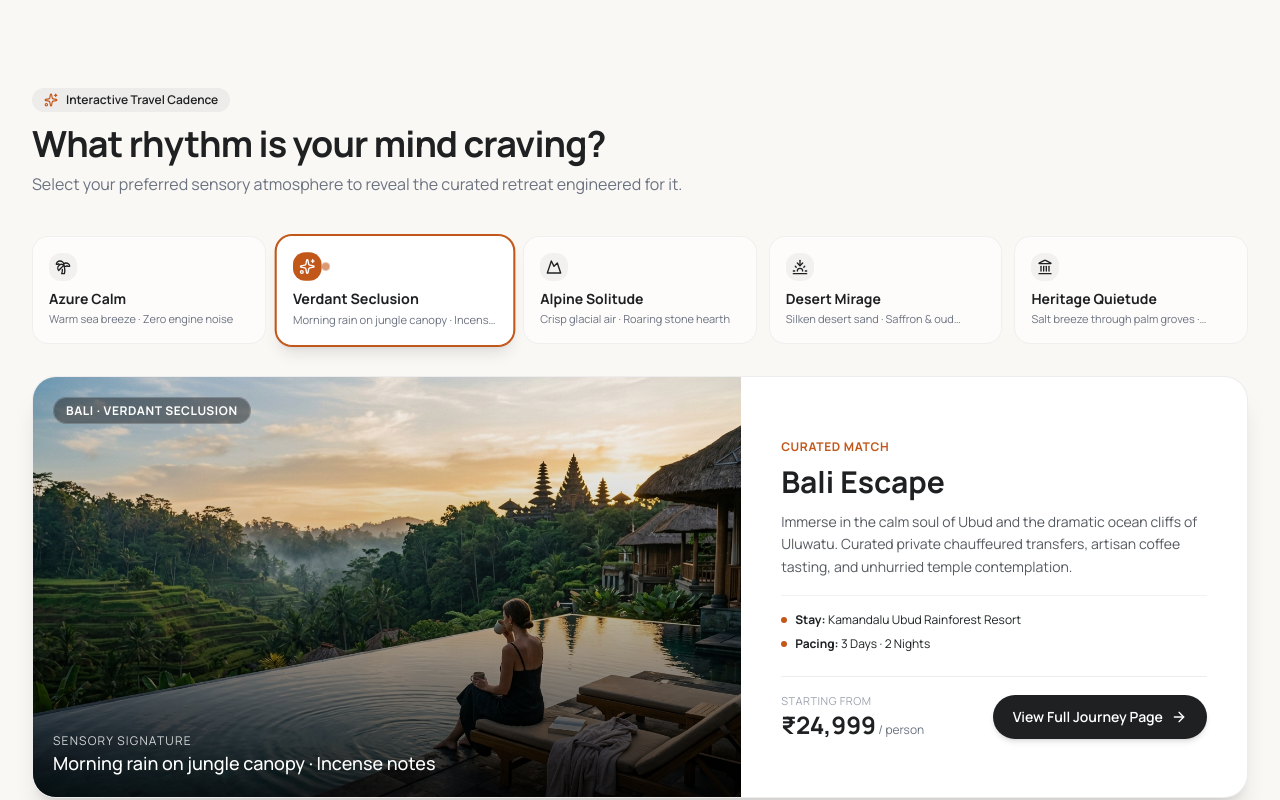
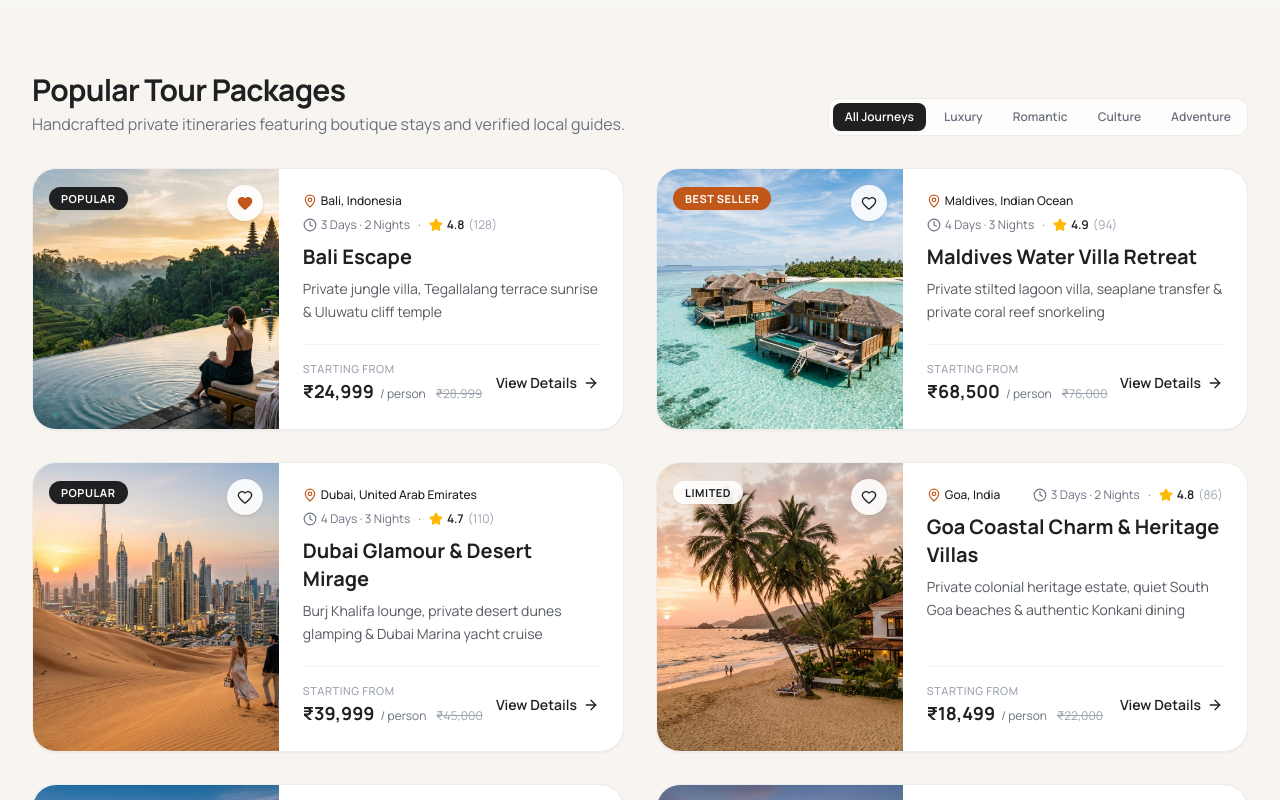
Before and after one commit to anukgcas/naiking_tours, a React (Vite) app: page / in a window 1280 px wide. Shown: the part 1240-2040 px from the top of the page. Built offline with nearby package versions, Linux system fonts and the light colour scheme.

Commit message:
removed card

```diff
--- a/src/App.tsx
+++ b/src/App.tsx
@@ -3,7 +3,6 @@ import { Loader } from './components/Loader';
 import { Header } from './components/Header';
 import { Hero } from './components/Hero';
 import { SignatureDestinations } from './components/SignatureDestinations';
-import { MoodCompass } from './components/MoodCompass';
 import { PopularPackages } from './components/PopularPackages';
 import { StandardVsNaiking } from './components/StandardVsNaiking';
 import { TourDetailPage } from './components/TourDetailPage';
@@ -196,12 +195,6 @@ export default function App() {
               onViewAllPackages={handleViewAllPackages}
             />
 
-            {/* Interactive Travel Cadence & Mood Compass Matcher */}
-            <MoodCompass
-              packages={TOUR_PACKAGES}
-              onSelectPackage={handleOpenPackageDetail}
-            />
-
             {/* Popular Tour Packages */}
             <PopularPackages
               packages={TOUR_PACKAGES}
--- a/src/components/MoodCompass.tsx
+++ /dev/null
@@ -1,222 +0,0 @@
-import React, { useState } from 'react';
-import { Palmtree, Mountain, Crown, Sunset, Landmark, ArrowRight, Sparkles } from 'lucide-react';
-import { TourPackage } from '../types';
-
-interface MoodCompassProps {
-  packages: TourPackage[];
-  onSelectPackage: (pkg: TourPackage) => void;
-}
-
-interface CadenceOption {
-  id: string;
-  title: string;
-  tagline: string;
-  icon: React.ReactNode;
-  bgGradient: string;
-  packageId: string;
-  sensory: string;
-}
-
-const CADENCES: CadenceOption[] = [
-  {
-    id: 'azure',
-    title: 'Azure Calm',
-    tagline: 'Turquoise silence & overwater bungalow mornings',
-    icon: <Palmtree className="w-4 h-4" />,
-    bgGradient: 'from-cyan-900/80 to-blue-950/90',
-    packageId: 'maldives-water-villa',
-    sensory: 'Warm sea breeze · Zero engine noise',
-  },
-  {
-    id: 'verdant',
-    title: 'Verdant Seclusion',
-    tagline: 'Deep rainforest ravine, river mist & ancient shrines',
-    icon: <Sparkles className="w-4 h-4" />,
-    bgGradient: 'from-emerald-950/85 to-stone-900/90',
-    packageId: 'bali-escape',
-    sensory: 'Morning rain on jungle canopy · Incense notes',
-  },
-  {
-    id: 'alpine',
-    title: 'Alpine Solitude',
-    tagline: 'Cedar-scented mountain chalets & wood fireplaces',
-    icon: <Mountain className="w-4 h-4" />,
-    bgGradient: 'from-stone-900/85 to-slate-900/90',
-    packageId: 'manali-alpine-serenity',
-    sensory: 'Crisp glacial air · Roaring stone hearth',
-  },
-  {
-    id: 'mirage',
-    title: 'Desert Mirage',
-    tagline: 'Sunset dunes, starlit camps & avant-garde architecture',
-    icon: <Sunset className="w-4 h-4" />,
-    bgGradient: 'from-amber-950/85 to-stone-900/90',
-    packageId: 'dubai-glamour',
-    sensory: 'Silken desert sand · Saffron & oud fragrance',
-  },
-  {
-    id: 'heritage',
-    title: 'Heritage Quietude',
-    tagline: 'Portuguese colonial verandas & slow spice gardens',
-    icon: <Landmark className="w-4 h-4" />,
-    bgGradient: 'from-orange-950/85 to-stone-900/90',
-    packageId: 'goa-coastal-charm',
-    sensory: 'Salt breeze through palm groves · Konkani feast',
-  },
-];
-
-export const MoodCompass: React.FC<MoodCompassProps> = ({
-  packages,
-  onSelectPackage,
-}) => {
-  const [activeCadenceId, setActiveCadenceId] = useState<string>('verdant');
-
-  const activeCadence =
-    CADENCES.find((c) => c.id === activeCadenceId) || CADENCES[1];
-  const matchedPackage =
-    packages.find((p) => p.id === activeCadence.packageId) || packages[0];
-
-  return (
-    <section className="py-14 sm:py-20 bg-[#FAF8F5] relative overflow-hidden">
-      <div className="max-w-7xl mx-auto px-4 sm:px-6 lg:px-8">
-        {/* Header */}
-        <div className="max-w-2xl mb-8 sm:mb-10">
-          <div className="inline-flex items-center gap-2 px-3 py-1 rounded-full bg-[#1E2022]/5 text-xs font-semibold text-[#1E2022] mb-3">
-            <Sparkles className="w-3.5 h-3.5 text-[#C2571A]" />
-            <span>Interactive Travel Cadence</span>
-          </div>
-          <h2 className="text-2xl sm:text-3xl lg:text-4xl font-bold tracking-tight text-[#1E2022]">
-            What rhythm is your mind craving?
-          </h2>
-          <p className="mt-2 text-sm sm:text-base text-[#6B7280]">
-            Select your preferred sensory atmosphere to reveal the curated retreat engineered for it.
-          </p>
-        </div>
-
-        {/* Interactive Cadence Tabs */}
-        <div className="grid grid-cols-2 sm:grid-cols-3 lg:grid-cols-5 gap-3 mb-8">
-          {CADENCES.map((cadence) => {
-            const isSelected = cadence.id === activeCadenceId;
-            return (
-              <button
-                key={cadence.id}
-                type="button"
-                onClick={() => setActiveCadenceId(cadence.id)}
-                className={`p-3.5 sm:p-4 rounded-2xl border text-left transition-all duration-300 cursor-pointer flex flex-col justify-between ${
-                  isSelected
-                    ? 'bg-white border-[#C2571A] shadow-lg scale-102 ring-1 ring-[#C2571A]'
-                    : 'bg-white/60 border-black/5 hover:bg-white hover:border-[#1E2022]/15'
-                }`}
-              >
-                <div className="flex items-center justify-between mb-2">
-                  <div
-                    className={`w-7 h-7 rounded-xl flex items-center justify-center transition-colors ${
-                      isSelected
-                        ? 'bg-[#C2571A] text-white'
-                        : 'bg-[#1E2022]/5 text-[#1E2022]'
-                    }`}
-                  >
-                    {cadence.icon}
-                  </div>
-                  {isSelected && (
-                    <span className="w-2 h-2 rounded-full bg-[#C2571A] animate-pulse" />
-                  )}
-                </div>
-                <div>
-                  <h4 className="text-xs sm:text-sm font-bold text-[#1E2022]">
-                    {cadence.title}
-                  </h4>
-                  <p className="text-[11px] text-[#6B7280] line-clamp-1 mt-0.5">
-                    {cadence.sensory}
-                  </p>
-                </div>
-              </button>
-            );
-          })}
-        </div>
-
-        {/* Featured Dynamic Result Spotlight */}
-        <div className="bg-white rounded-3xl overflow-hidden border border-[#1E2022]/8 shadow-xl transition-all duration-500">
-          <div className="grid grid-cols-1 lg:grid-cols-12 items-center">
-            {/* Visual Side */}
-            <div className="lg:col-span-7 relative h-72 sm:h-96 lg:h-[420px] overflow-hidden bg-[#ECE8E1]">
-              <img
-                src={matchedPackage.featuredImage}
-                alt={matchedPackage.name}
-                referrerPolicy="no-referrer"
-                className="w-full h-full object-cover transition-transform duration-1000 ease-out hover:scale-105"
-              />
-              <div className="absolute inset-0 bg-gradient-to-t from-black/80 via-black/20 to-transparent" />
-
-              <div className="absolute top-5 left-5">
-                <span className="text-xs font-bold uppercase tracking-wider text-white px-3 py-1 rounded-full bg-black/40 backdrop-blur-md border border-white/20">
-                  {matchedPackage.destination} · {activeCadence.title}
-                </span>
-              </div>
-
-              <div className="absolute bottom-5 left-5 right-5 text-white">
-                <p className="text-xs uppercase tracking-widest text-white/80">
-                  Sensory Signature
-                </p>
-                <p className="text-base sm:text-lg font-medium">{activeCadence.sensory}</p>
-              </div>
-            </div>
-
-            {/* Content Side */}
-            <div className="lg:col-span-5 p-6 sm:p-8 lg:p-10 flex flex-col justify-between space-y-6">
-              <div>
-                <span className="text-xs font-bold uppercase tracking-wider text-[#C2571A]">
-                  Curated Match
-                </span>
-                <h3 className="text-2xl sm:text-3xl font-bold text-[#1E2022] mt-1 leading-snug">
-                  {matchedPackage.name}
-                </h3>
-                <p className="mt-2 text-xs sm:text-sm text-[#555A60] leading-relaxed">
-                  {matchedPackage.description}
-                </p>
-
-                {/* Highlight Pills */}
-                <div className="mt-4 pt-4 border-t border-[#1E2022]/6 space-y-2 text-xs text-[#1E2022]">
-                  <div className="flex items-center gap-2">
-                    <span className="w-1.5 h-1.5 rounded-full bg-[#C2571A]" />
-                    <span>
-                      <strong>Stay:</strong> {matchedPackage.hotel.name}
-                    </span>
-                  </div>
-                  <div className="flex items-center gap-2">
-                    <span className="w-1.5 h-1.5 rounded-full bg-[#C2571A]" />
-                    <span>
-                      <strong>Pacing:</strong> {matchedPackage.duration}
-                    </span>
-                  </div>
-                </div>
-              </div>
-
-              {/* Price & View Full Dedicated Page CTA */}
-              <div className="pt-4 border-t border-[#1E2022]/8 flex items-center justify-between">
-                <div>
-                  <span className="text-[11px] text-[#9CA3AF] uppercase tracking-wider block">
-                    Starting from
-                  </span>
-                  <span className="text-xl sm:text-2xl font-bold text-[#1E2022]">
-                    ₹{matchedPackage.startingPrice.toLocaleString('en-IN')}
-                  </span>
-                  <span className="text-xs text-[#6B7280]"> / person</span>
-                </div>
-
-                <button
-                  type="button"
-                  onClick={() => onSelectPackage(matchedPackage)}
-                  className="inline-flex items-center gap-2 px-5 py-3 rounded-full bg-[#1E2022] hover:bg-[#C2571A] text-white text-xs sm:text-sm font-semibold transition-all duration-300 shadow-md active:scale-98 cursor-pointer"
-                >
-                  <span>View Full Journey Page</span>
-                  <ArrowRight className="w-4 h-4" />
-                </button>
-              </div>
-            </div>
-          </div>
-        </div>
-      </div>
-    </section>
-  );
-};
```
